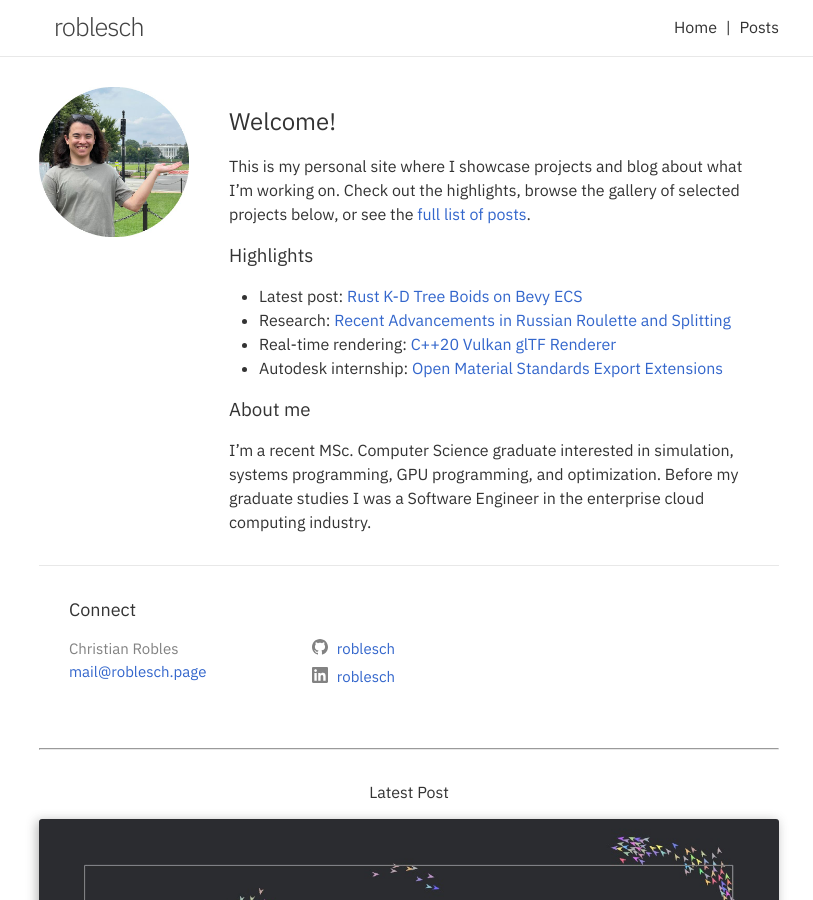
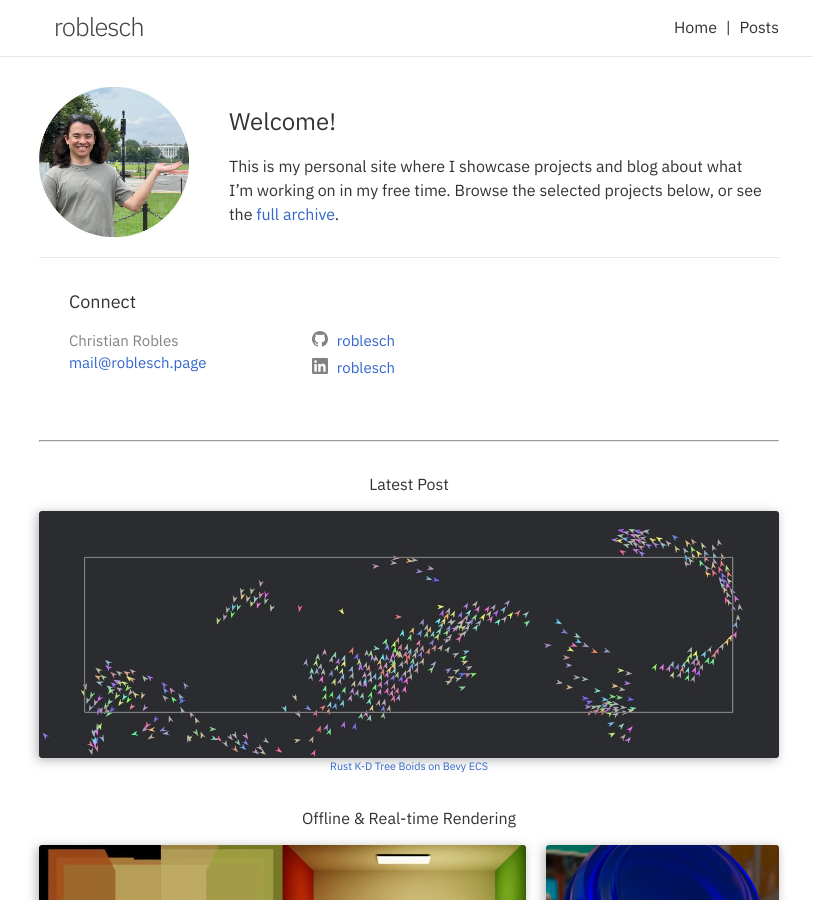
Before and after one commit to roblesch/roblesch.github.io, a Jekyll site: the page built from index.md, in a window 1280 px wide and 900 px high. Shown: the whole window, without its empty margins (231-1044 px from the left). Built offline with Jekyll 4.4.1, drawn with Linux system fonts in a browser that asks for light colours; nearby versions of some CDN libraries.

Commit message:
Update gem versions. Clean up about section.

```diff
--- a/index.md
+++ b/index.md
@@ -6,14 +6,4 @@ description: Welcome to my blog!
 
 ## Welcome!
 
-This is my personal site where I showcase projects and blog about what I'm working on. Check out the highlights, browse the gallery of selected projects below, or see the [full list of posts](/archive).
-
-### Highlights
-
-- Latest post: [Rust K-D Tree Boids on Bevy ECS](/blog/2024/04/29/bevy-boids.html)
-- Research: [Recent Advancements in Russian Roulette and Splitting](/blog/2024/05/20/recent-advancements.html)
-- Real-time rendering: [C++20 Vulkan glTF Renderer](/blog/2023/08/05/palace-1.html)
-- Autodesk internship: [Open Material Standards Export Extensions](/blog/2022/09/02/summer-standards.html)
-
-### About me
-I'm a recent MSc. Computer Science graduate interested in simulation, systems programming, GPU programming, and optimization. Before my graduate studies I was a Software Engineer in the enterprise cloud computing industry.
+This is my personal site where I showcase projects and blog about what I'm working on in my free time. Browse the selected projects below, or see the [full archive](/archive).
```
Also changed, not shown: Gemfile (+4 -4 lines), Gemfile.lock.
